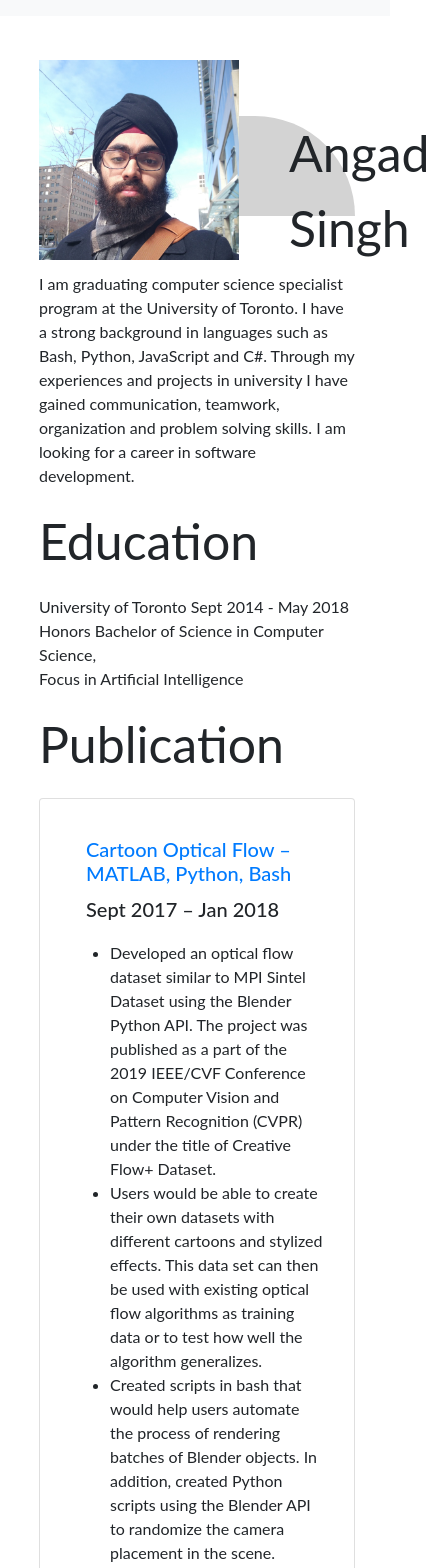
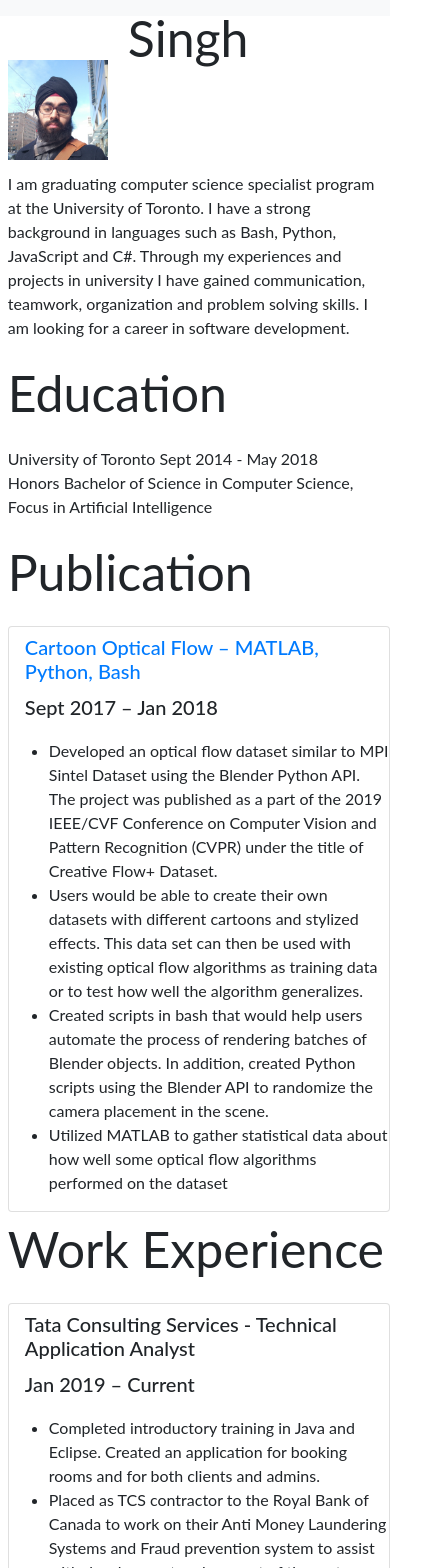
Before and after one commit to singha95/portfolio, a React (Create React App) app: page / in a window 390 px wide. Shown: the top 1568 px of the page, 430 px wide, since content can reach past the window. Built offline with nearby package versions, Linux system fonts and the light colour scheme; the HTML template or start-up script is replaced by a standard one.

Commit message:
Improved mobile support
Changed the marigins based on the screen size of the devi

```diff
--- a/src/css/menu.css
+++ b/src/css/menu.css
@@ -54,27 +54,6 @@ body {
     text-align: left;
 }
 
-/* Effect 15: scale down, reveal */
-.cl-effect-15 a {
-	color: rgba(0,0,0,0.2);
-	font-weight: 700;
-	text-shadow: none;
-}
-
-.cl-effect-15 a::before {
-	color: #fff;
-	content: attr(data-hover);
-	position: absolute;
-	transition: transform 0.3s, opacity 0.3s;
-}
-
-.cl-effect-15 a:hover::before,
-.cl-effect-15 a:focus::before {
-	transform: scale(0.9);
-	opacity: 0;
-}
-
-
 .halfCircleBottom {
     height:100px;
     width:90%;
@@ -95,3 +74,48 @@ body {
     object-position: 100% 0;
     text-align: left;
 }
+
+
+
+@media only screen and (max-width: 900px) {
+    .pic {
+        width: 100px;
+        height: 100px;
+
+    }
+
+    .halfCircleBottom {
+        height:80px;
+        width:100%;
+        margin-bottom: 300px;
+        padding-left: 120px;
+    }
+
+    .details {
+        width: 100%;
+        text-align: left;
+    }
+
+    .section {
+        margin-left: 2%;
+    }
+
+    .card-style {
+        width: 100%;
+        text-align: left;
+        padding: 0px;
+
+    }
+
+    .contact-details{
+        margin-left: 0%;
+        text-align: left;
+        padding-right: 50px;
+    }
+
+    .social-media-link {
+
+        text-align: left;
+    }
+
+}
```
